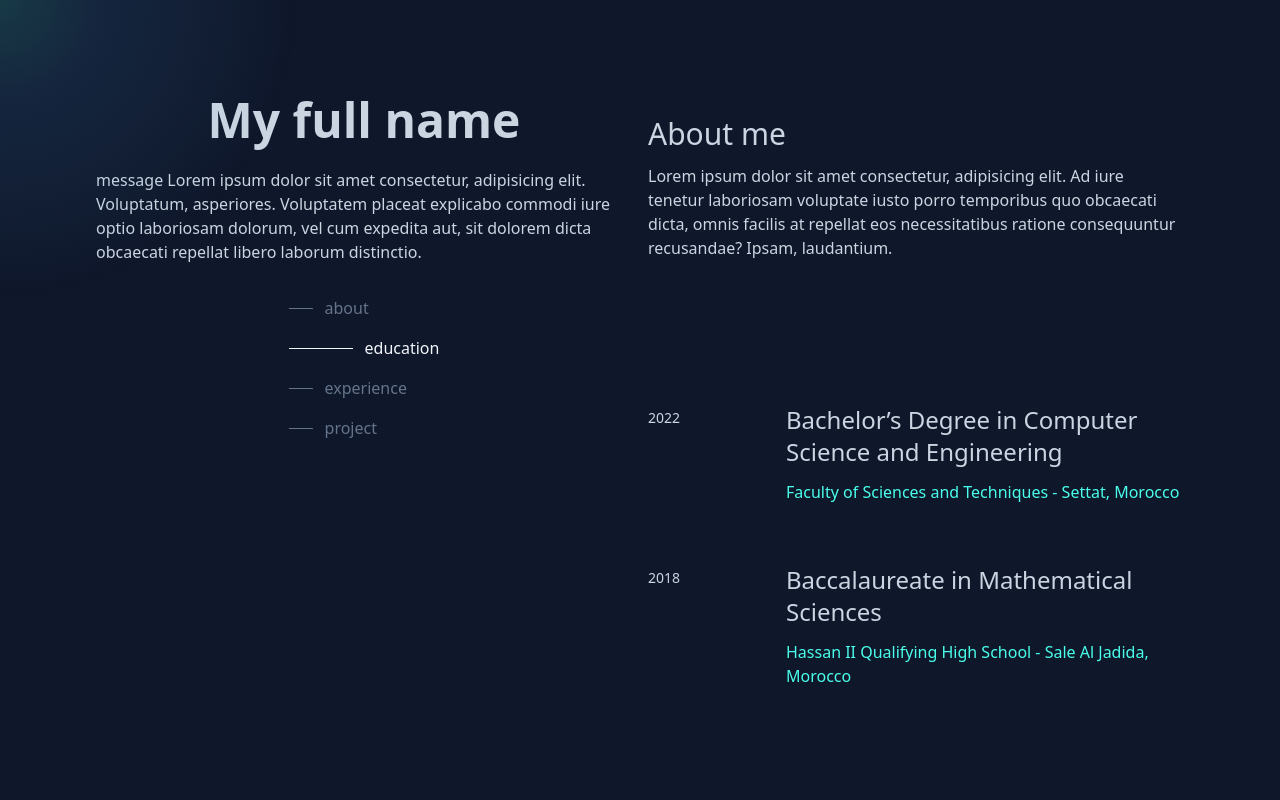
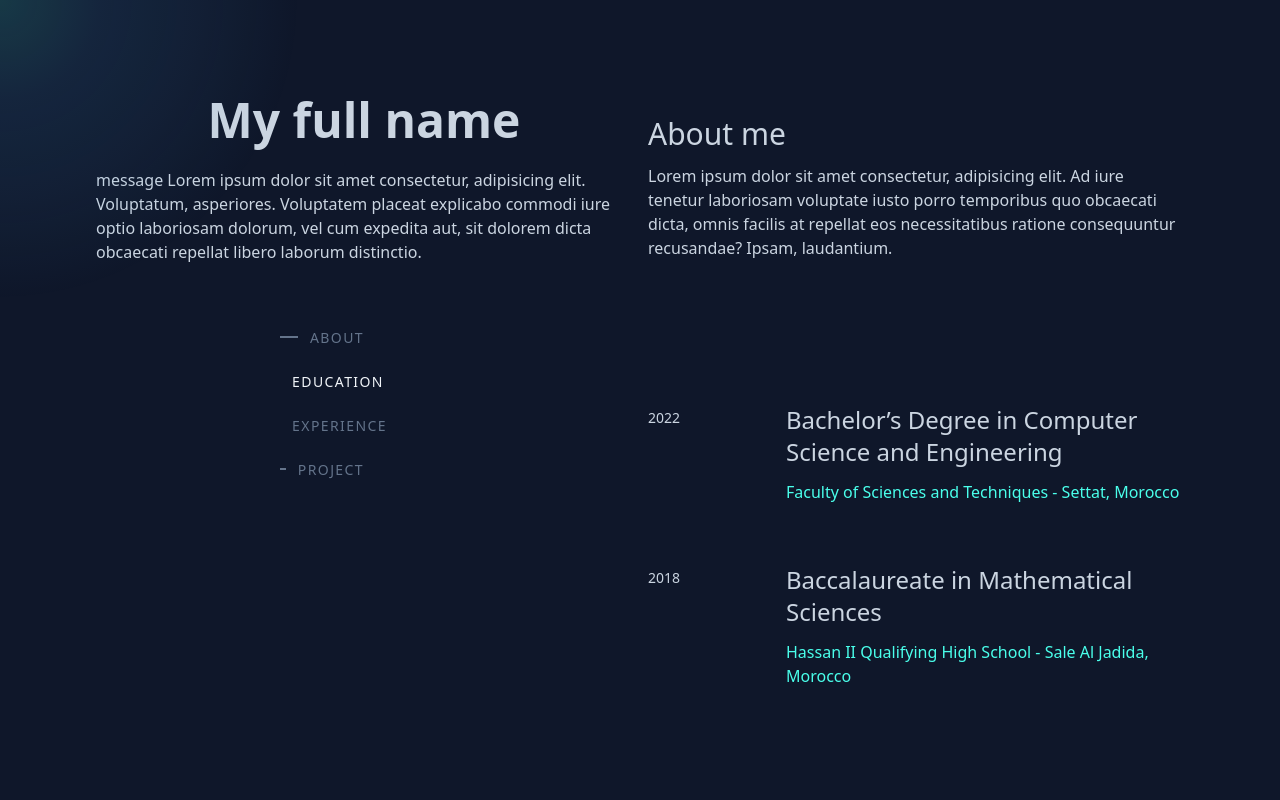
Before and after one commit to Hi-L0/my-portfolio, a Next.js app: page / in a window 1280 px wide. Shown: the top 800 px of the page. Built offline with nearby package versions, Linux system fonts and the light colour scheme.

Commit message:
modify nav links style on hover

```diff
--- a/src/app/components/atoms/Links.tsx
+++ b/src/app/components/atoms/Links.tsx
@@ -1,23 +1,20 @@
 import React from 'react'
 import '../style.css'
-import { useScrollContext } from '@/app/contexts/scrollProvider';
+
 
 function Links({link,selected_id}:{link:linkType,selected_id:number | undefined}) {
-  const style={
-    content:'',
-  }
 
   return (
-    <div className='py-2'>
+    <div className='py-3 uppercase font-medium link w-1/2'>
         <a
           href={`#${link.title}`}
           key={link.id}
-          className={selected_id===link.id  ? "active" : "flex text-slate-500 hover:text-slate-100"}
+          className={`flex text-sm tracking-widest ${selected_id===link.id  ? "active" : "flex text-slate-500 hover:text-slate-100"}`}
         >
           <span className={selected_id===link.id  ? "active-span"
           // "bg-slate-100 mt-3 mr-3 h-[1px] w-16  duration-150 ease-in-out"
             :
-            'items-center justify-items-center mt-3 mr-3 h-[1px] w-6 bg-slate-500 hover:bg-slate-100'} id='point'></span>
+            'items-center justify-items-center mt-2 mr-3 h-[2px] w-8 bg-slate-500 hover:bg-slate-100'} id='point'></span>
             {link.title}
         </a>
     </div>
--- a/src/app/components/molecules/NavLinks.tsx
+++ b/src/app/components/molecules/NavLinks.tsx
@@ -11,7 +11,7 @@ function NavLinks() {
     function handleClick(e: any, id: number){
         e.stopPropagation()
         setActive(id);
-        setActiveSection(id)
+        setActiveSection(id);
         // console.log(id)
     }
 
@@ -34,7 +34,7 @@ function NavLinks() {
         }
       }, []);
   return (
-    <div>
+    <div className='my-7'>
         {/* NavLinks */}
         {
             links.map((item,index)=>
--- a/src/app/components/style.css
+++ b/src/app/components/style.css
@@ -7,6 +7,17 @@
     margin-top: 10px;
     margin-right: 5px;
 } */
+.link:hover{
+    a {
+        --tw-text-opacity: 1;
+        color: rgb(241 245 249 / var(--tw-text-opacity));
+        span {
+            height: 2px;
+            width: 4rem /* 64px */;
+            background-color: rgb(241 245 249 / var(--tw-text-opacity)); ;
+        }
+    }
+}
 .active{
     display: flex;
     --tw-text-opacity: 1;
@@ -15,9 +26,9 @@
 }
 .active-span{
     --tw-text-opacity: 1;
-    margin-top: 0.75rem /* 12px */;
+    margin-top:0.5rem /* 8px */;
     margin-right: 0.75rem /* 12px */;
-    height: 1px;
+    height: 2px;
     width: 4rem /* 64px */;
     transition-duration: 150ms;
     transition-timing-function: cubic-bezier(0.4, 0, 0.2, 1);
```
